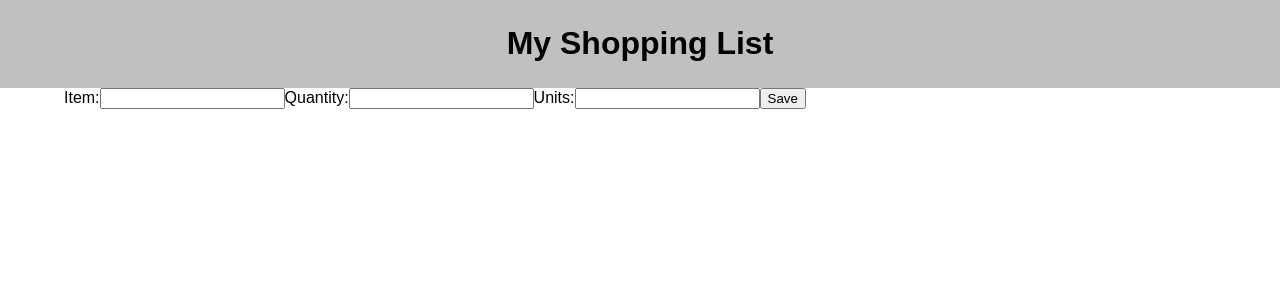
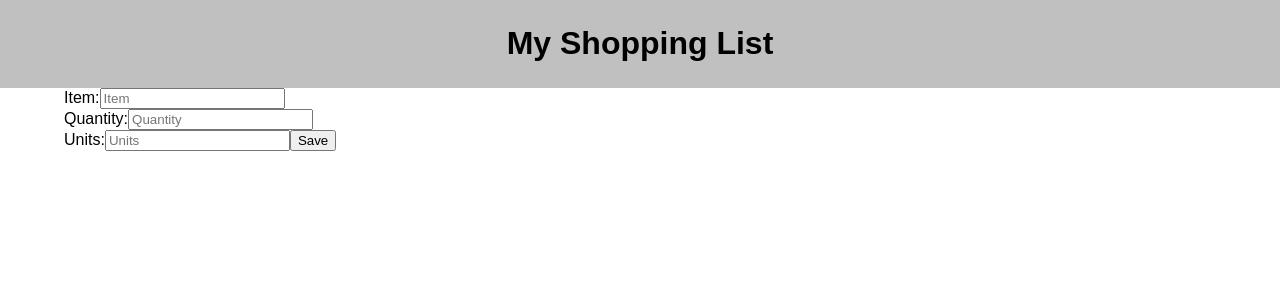
Before and after one commit to yemluck/group-fs-react-shopping-list, a React (Create React App) app: page / in a window 1280 px wide. Shown: the top 300 px of the page. Built offline with nearby package versions, Linux system fonts and the light colour scheme.

Commit message:
moving code arount

```diff
--- a/src/components/App/App.jsx
+++ b/src/components/App/App.jsx
@@ -7,6 +7,10 @@ import './App.css';
 import GroceryForm from '../GroceryForm/GroceryForm'
 
 
+
+
+
+function App() {
     const addNewGrocery = (grocery) => {
         axios({
             method: '/POST',
@@ -22,8 +26,6 @@ const addNewGrocery = (grocery) => {
         });
    }
 
-
-function App() {
     return (
         <div className="App">
             <Header />
--- a/src/components/GroceryForm/GroceryForm.jsx
+++ b/src/components/GroceryForm/GroceryForm.jsx
@@ -29,17 +29,20 @@ function GroceryForm({addNewGrocery}){
             <input
             onChange = { (event) => setNewGrocery(event.target.value)}
             value = {newGrocery}
+            placeholder = 'Item'
             />
-
+            <br></br>
             <label>Quantity:</label>
             <input
             onChange = { (event) => setNewQuantity(event.target.value)}
             value = {newQuantity}
+            placeholder = 'Quantity'
             />
-
+            <br></br>
             <label>Units:</label>
             <input
             onChange = { (event) => setNewUnit(event.target.value)}
+            placeholder = 'Units'
             />
 
             <button type = "submit">Save</button>
```
Lines whose indentation alone changed are shown as unchanged.
